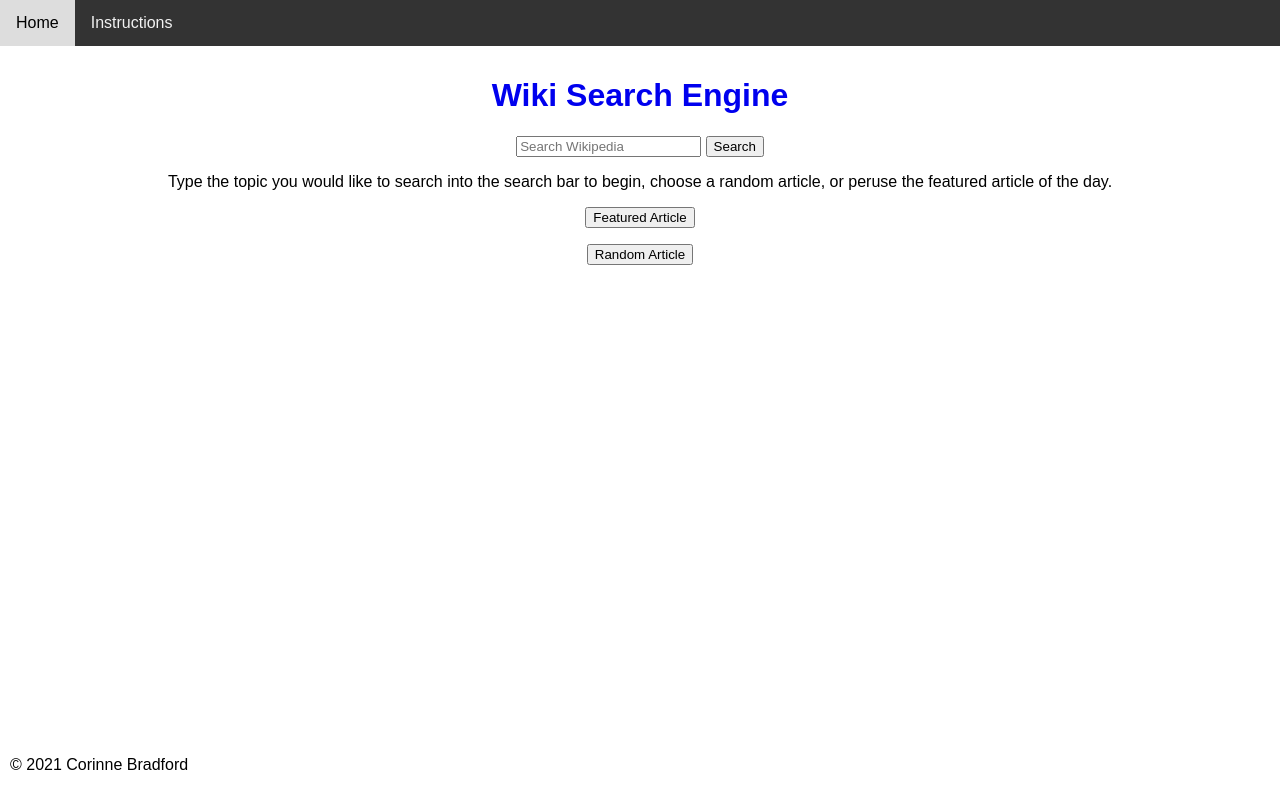
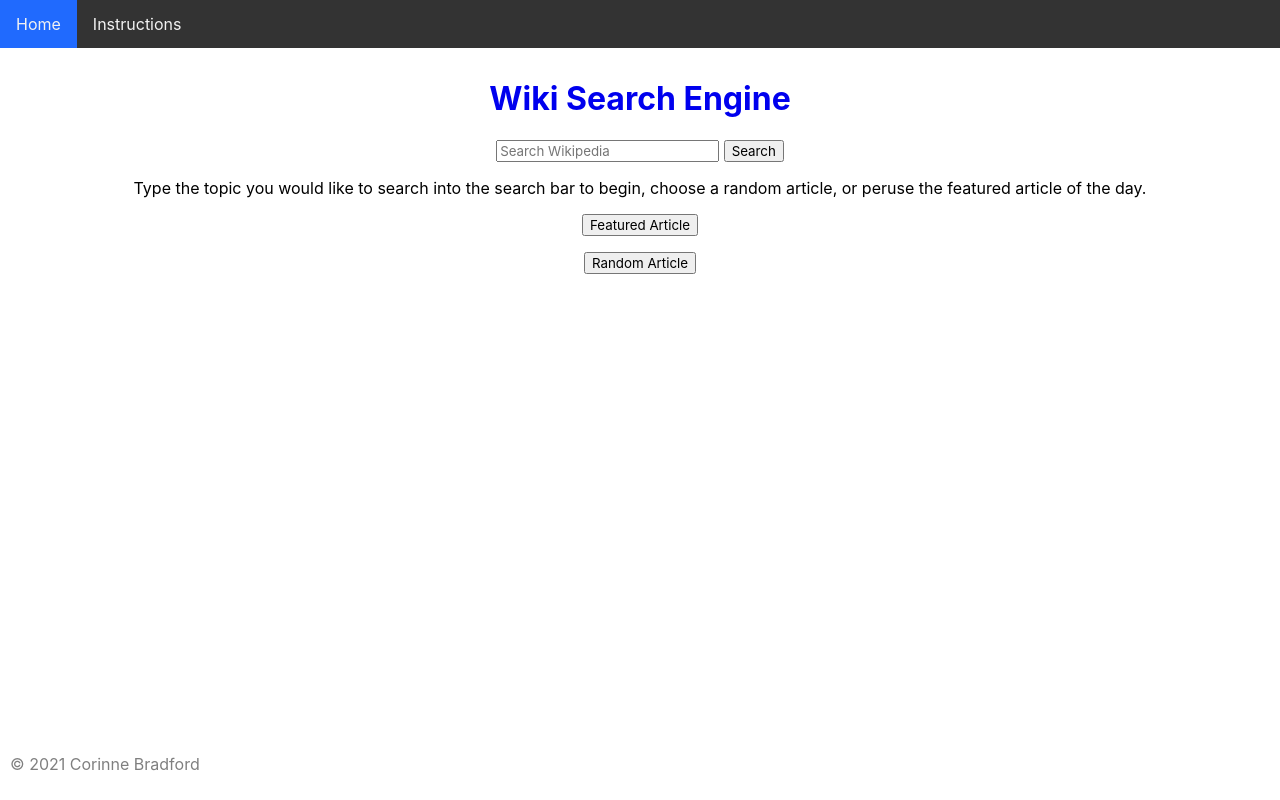
Before and after one commit to coribradford/wiki-search, a Flask app: page / in a window 1280 px wide. Run offline with Flask 2, Linux system fonts and the light colour scheme.

Commit message:
update css

```diff
--- a/app/static/css/main.css
+++ b/app/static/css/main.css
@@ -1,12 +1,21 @@
 * {
   box-sizing: border-box;
-  font-family: Arial, Helvetica, sans-serif;
+  font-family: -apple-system,BlinkMacSystemFont,Segoe UI,Roboto,Lato,Helvetica,Arial,sans-serif;
   text-decoration: none;
+
+}
+
+a:visited {
+  color: #206afe;
 }
 
 body {
   margin: 0;
-  font-family: Arial, Helvetica, sans-serif;
+  font-family: -apple-system,BlinkMacSystemFont,Segoe UI,Roboto,Lato,Helvetica,Arial,sans-serif;
+}
+
+h1, h2 {
+  color: #206afe;
 }
 
 .topnav {
@@ -24,8 +33,8 @@
 }
 
 .topnav a:hover {
-  background-color: #ddd;
-  color: black;
+  background-color: #206afe;
+
 }
 
 .content {
@@ -38,4 +47,5 @@
     bottom:0;
     left:0;
     padding: 10px;
+    opacity: 0.5;
 }
```
